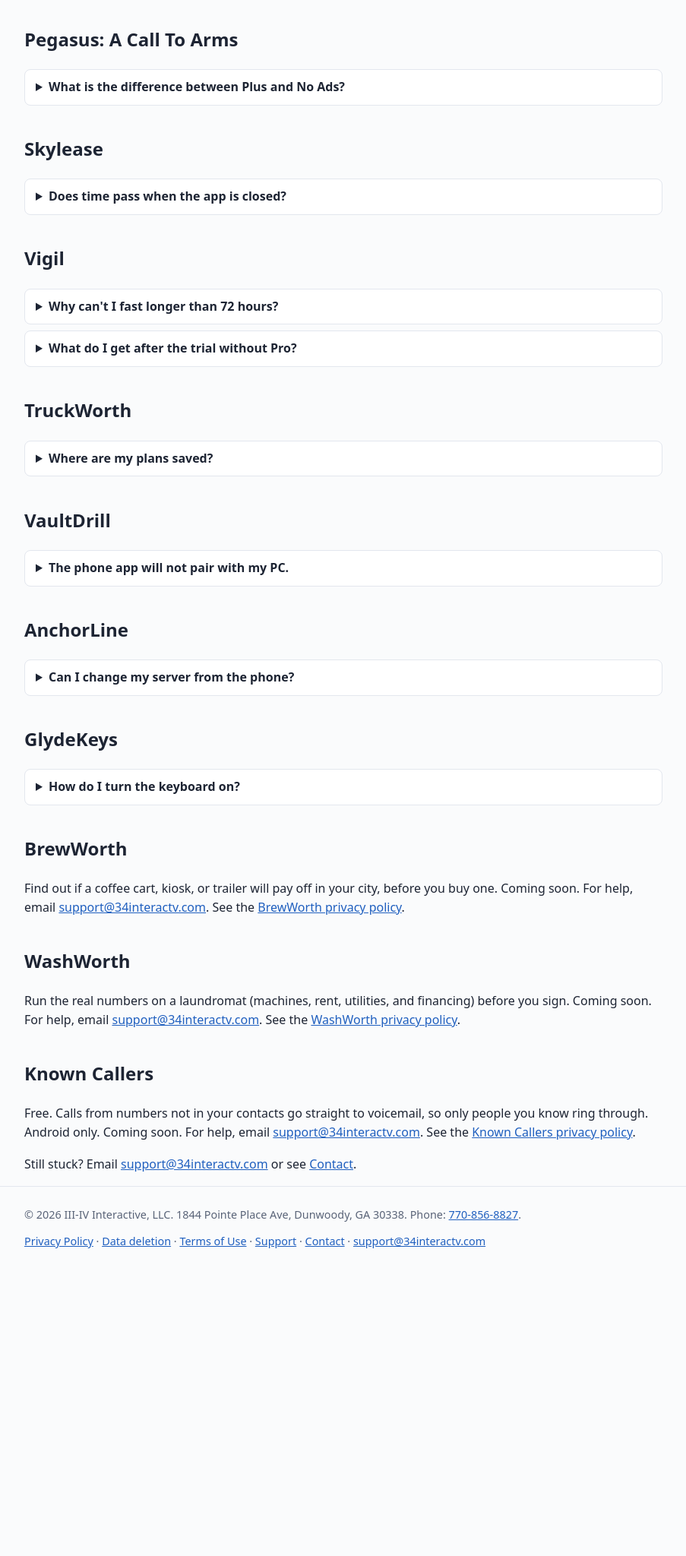
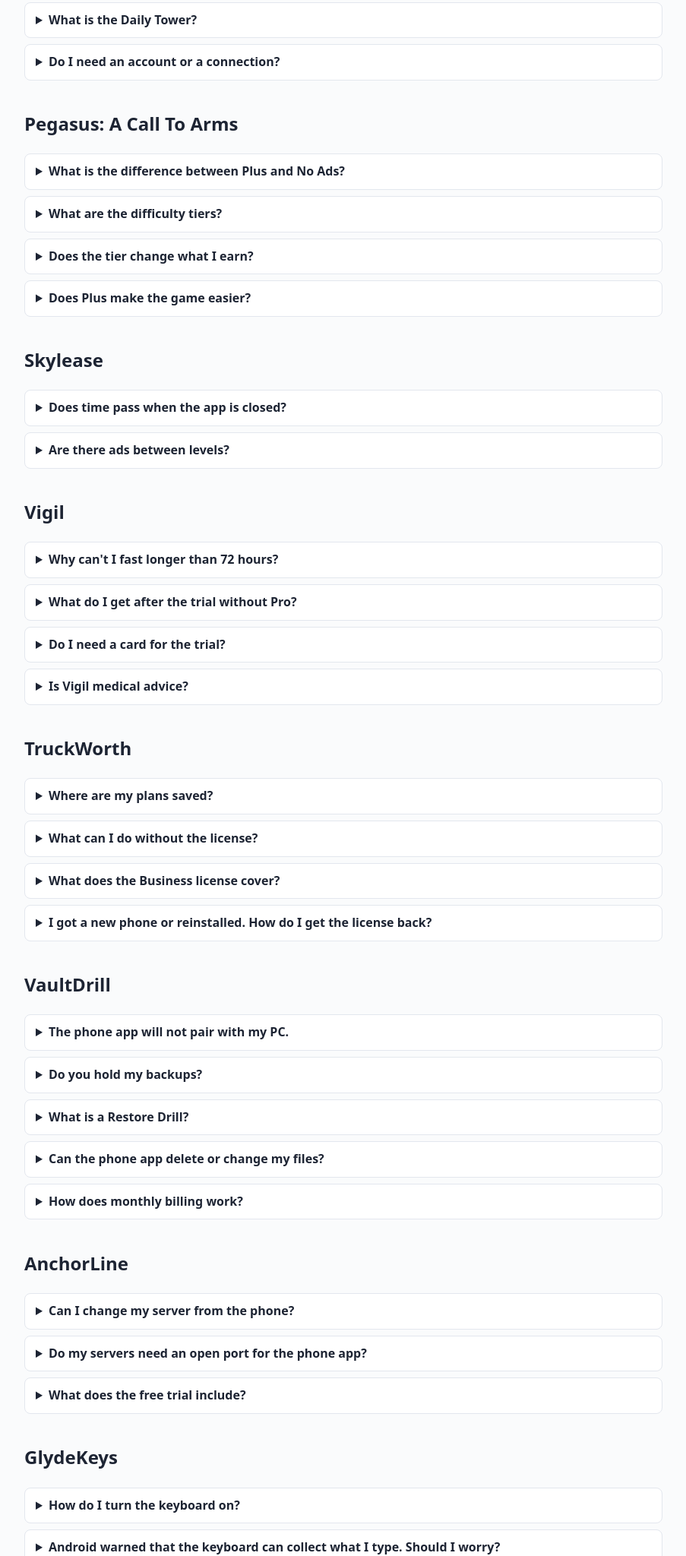
Before and after one commit to RMac11235/34interactv.com, a plain HTML site: page support.html in a window 1280 px wide. Shown: the part 752-2800 px from the top of the page at 76% size, without its empty margins (188-1091 px from the left). Before the commit the page ends 2421 px from the top, so only its background shows below. Drawn offline with Linux system fonts and the light colour scheme.

Commit message:
Add verified support FAQs for every app
Facts from source and store drafts: Pegasus difficulty.dart, Skylease prod.json/sponsor_plan.dart, TruckWorth ASSUMPTIONS.md and r4c listing, Known Callers PLAY-LISTING.md, VaultDrill/AnchorLine/GlydeKeys/Vigil page facts and PRICING.md.

```diff
--- a/support.html
+++ b/support.html
@@ -44,36 +44,61 @@
 <h2 id="plumbline">Plumbline</h2>
 <details><summary>What is the difference between Plus and No Ads?</summary><p><strong>No Ads</strong> ($4.99 once) removes ads you did not ask for, forever. <strong>Plumbline Plus</strong> ($2.99/month or $19.99/year) removes those ads and adds free continues and the monthly content drop. Optional rewarded ads stay available either way.</p></details>
 
+<details><summary>What is the Daily Tower?</summary><p>The same tower for everyone, with one try a day.</p></details>
+<details><summary>Do I need an account or a connection?</summary><p>No. Plumbline has no account and plays offline. Your city stays on your device.</p></details>
 <h2 id="pegasus">Pegasus: A Call To Arms</h2>
 <details><summary>What is the difference between Plus and No Ads?</summary><p><strong>No Ads</strong> ($5.99 once) removes ads you did not ask for, forever. <strong>Pegasus Plus</strong> ($2.99/month or $19.99/year) removes those ads and adds the Plus extras described on the <a href="pegasus.html">Pegasus page</a>. Optional rewarded ads stay available either way.</p></details>
 
+<details><summary>What are the difficulty tiers?</summary><p>Four: Cadet, Pilot, Ace and Legend. Level 1 is the same fight on every tier; the tier's enemy numbers phase in over the next few levels. Every number is shown on the difficulty picker.</p></details>
+<details><summary>Does the tier change what I earn?</summary><p>Yes. Pay falls as the tier rises: Cadet earns more than Pilot, while Ace and Legend earn less, so the harder tiers take skill and replays to keep up.</p></details>
+<details><summary>Does Plus make the game easier?</summary><p>No. Plus never changes the difficulty.</p></details>
 <h2 id="skylease">Skylease</h2>
 <details><summary>Does time pass when the app is closed?</summary><p>No. Time runs only while Skylease is open, so nothing goes wrong while you are away.</p></details>
 
+<details><summary>Are there ads between levels?</summary><p>No. Skylease shows no interstitial ads. The only ad is the optional Sponsor visit, once a day, which pays in-game money. With Skylease Plus you get the daily Sponsor bonus with no ad.</p></details>
 <h2 id="vigil">Vigil</h2>
 <details><summary>Why can't I fast longer than 72 hours?</summary><p>Vigil caps every fast at 72 hours for safety. Talk to your doctor before any longer fast.</p></details>
 <details><summary>What do I get after the trial without Pro?</summary><p>The fasting timer for fasts up to 16 hours and the safety check stay free. Vigil Pro adds longer fasts up to 72 hours, training plans, electrolytes and supplements, refeed guidance, and full history.</p></details>
 
+<details><summary>Do I need a card for the trial?</summary><p>No. The 7-day full trial starts on first launch with everything on and no card.</p></details>
+<details><summary>Is Vigil medical advice?</summary><p>No. Vigil is a wellness tool. Talk to a doctor before fasting, especially if you are pregnant, have a medical condition or take medication.</p></details>
 <h2 id="truckworth">TruckWorth</h2>
 <details><summary>Where are my plans saved?</summary><p>On your device. Use the export options to keep a copy or share it with your lender or accountant.</p></details>
 
+<details><summary>What can I do without the license?</summary><p>Open the complete, read-only sample plan and check a snapshot of local figures for your city. Planning your own truck and every export need the Business license.</p></details>
+<details><summary>What does the Business license cover?</summary><p>One owner and one food-truck business, with unlimited plans for that business, for $179.99 one time. Every report shows the owner and business it is licensed to. Planning someone else's business needs their own license.</p></details>
+<details><summary>I got a new phone or reinstalled. How do I get the license back?</summary><p>Use the same Google account, open the license screen and choose <strong>Check and restore</strong>, then type the owner and business names you used when you bought it.</p></details>
 <h2 id="vaultdrill">VaultDrill</h2>
 <details><summary>The phone app will not pair with my PC.</summary><p>Make sure VaultDrill is running on the PC and that your plan covers that PC (Personal covers 1, Household up to 5), then start pairing again from the PC.</p></details>
 
+<details><summary>Do you hold my backups?</summary><p>No. VaultDrill backs up to storage you own: an external drive, a folder on another PC, a NAS share, or your own Backblaze B2, Amazon S3 or SFTP account. Your backup is encrypted on your PC before it leaves.</p></details>
+<details><summary>What is a Restore Drill?</summary><p>On a schedule you set (weekly by default), VaultDrill restores a random sample of your files to a scratch folder, checks each one, removes them, and tells you whether your backup still restores.</p></details>
+<details><summary>Can the phone app delete or change my files?</summary><p>No. Its actions (run a Restore Drill, pause or resume a schedule, read a log) need your fingerprint or phone PIN, and none of them can delete, overwrite or change your files.</p></details>
+<details><summary>How does monthly billing work?</summary><p>Monthly plans bill the first 3 months together, then month to month. The plan is bought in VaultDrill on your PC; nothing is sold in the phone app.</p></details>
 <h2 id="anchorline">AnchorLine</h2>
 <details><summary>Can I change my server from the phone?</summary><p>No. The phone app is view only by design. Changes and restores happen in AnchorLine on the server.</p></details>
 
+<details><summary>Do my servers need an open port for the phone app?</summary><p>No. Your servers open no ports for it, and every report is signed by the server's own key.</p></details>
+<details><summary>What does the free trial include?</summary><p>7 days, no card, up to 3 servers, with Solo limits during the trial.</p></details>
 <h2 id="glydekeys">GlydeKeys</h2>
 <details><summary>How do I turn the keyboard on?</summary><p>Android: Settings &rsaquo; System (or General management) &rsaquo; Languages &amp; input (or Keyboard list and default) &rsaquo; turn on GlydeKeys, then choose it as the default keyboard. Menu names vary a little by phone.</p></details>
 
+<details><summary>Android warned that the keyboard can collect what I type. Should I worry?</summary><p>Android shows that warning for every keyboard. GlydeKeys has no internet permission, so it cannot send anything.</p></details>
+<details><summary>How do I keep my learned words on a new phone?</summary><p>Back up your learned words to a file you choose, then restore that file on the new phone. You can also import a GlydeKeys 1.x backup.</p></details>
 <h2 id="brewworth">BrewWorth</h2>
 <p>Find out if a coffee cart, kiosk, or trailer will pay off in your city, before you buy one. Coming soon. For help, email <a href="mailto:support@34interactv.com">support@34interactv.com</a>. See the <a href="privacy/brewworth.html">BrewWorth privacy policy</a>.</p>
 
+<details><summary>What will it cost?</summary><p>A Business license for $179.99 one time, one owner, bought through the store. No ads and no subscription.</p></details>
 <h2 id="washworth">WashWorth</h2>
 <p>Run the real numbers on a laundromat (machines, rent, utilities, and financing) before you sign. Coming soon. For help, email <a href="mailto:support@34interactv.com">support@34interactv.com</a>. See the <a href="privacy/washworth.html">WashWorth privacy policy</a>.</p>
 
+<details><summary>What will it cost?</summary><p>A Business license for $179.99 one time, one owner, bought through the store. No ads and no subscription.</p></details>
 <h2 id="knowncallers">Known Callers</h2>
 <p>Free. Calls from numbers not in your contacts go straight to voicemail, so only people you know ring through. Android only. Coming soon. For help, email <a href="mailto:support@34interactv.com">support@34interactv.com</a>. See the <a href="privacy/knowncallers.html">Known Callers privacy policy</a>.</p>
+<details><summary>A hidden or private number still rang. Why?</summary><p>Hidden, private and payphone numbers are never shown to screening apps. Use your Phone app's "block unknown/private numbers" setting for those.</p></details>
+<details><summary>Can blocked callers leave a voicemail?</summary><p>Yes, if your line has voicemail. Unknown numbers are declined and your carrier sends them to voicemail.</p></details>
+<details><summary>It stopped working on my Samsung phone.</summary><p>Set the app's battery use to Unrestricted. The app shows you how.</p></details>
+<details><summary>Does Known Callers read my contacts?</summary><p>No. Android simply does not show it calls from your contacts. It has no internet permission, no account and no ads.</p></details>
 </div>
 <p>Still stuck? Email <a href="mailto:support@34interactv.com">support@34interactv.com</a> or see <a href="contact.html">Contact</a>.</p>
 </main>
```
